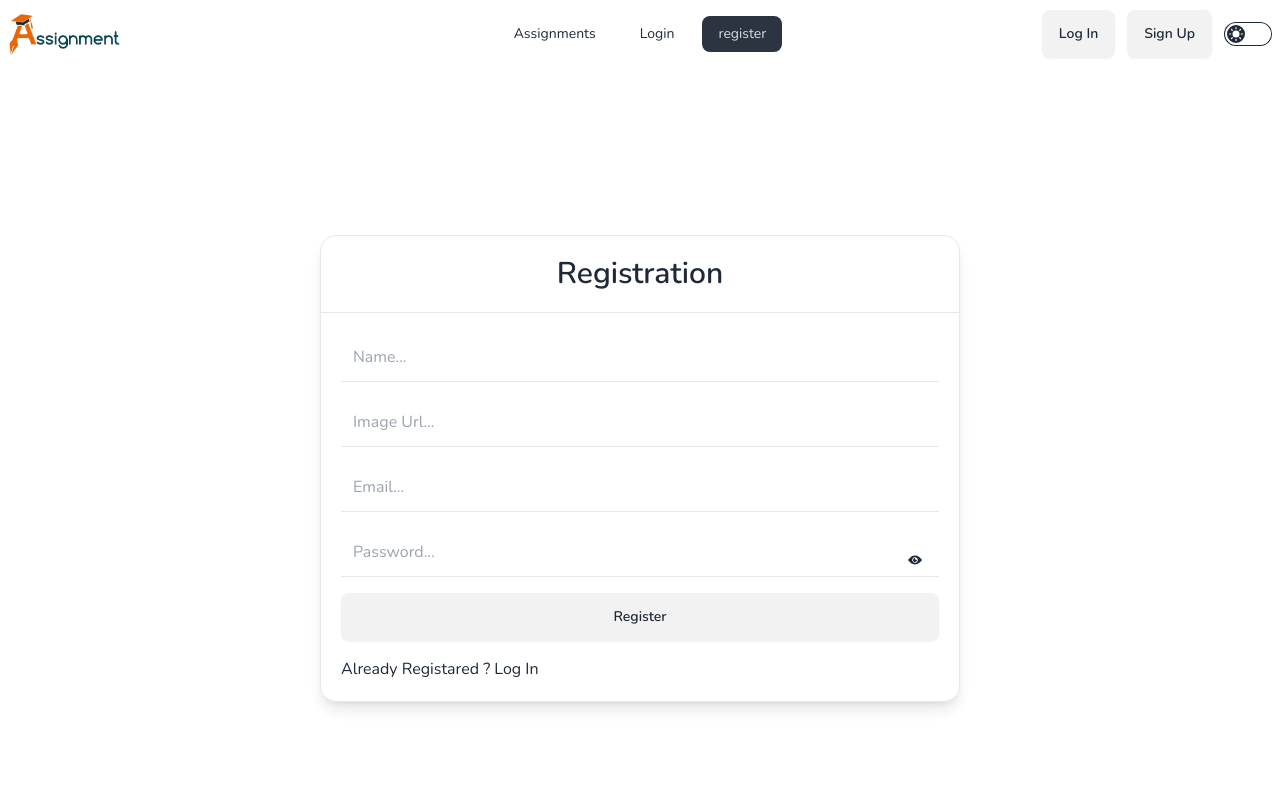
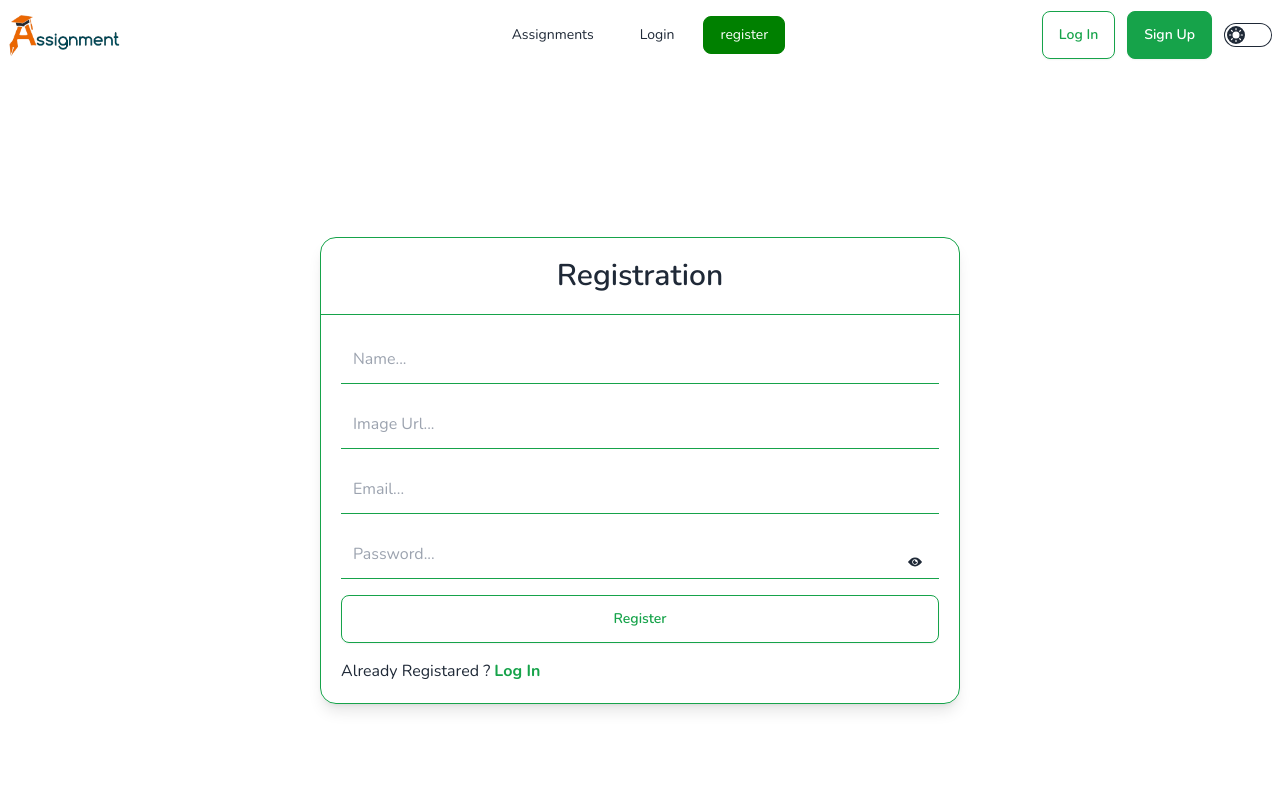
Before and after one commit to apponislam/assignments-client, a React (Vite) app: page /register in a window 1280 px wide. Shown: the top 800 px of the page. Built offline with nearby package versions, Linux system fonts and the light colour scheme; no server answers.

Commit message:
Design Updated

```diff
--- a/src/Components/Header/Header.jsx
+++ b/src/Components/Header/Header.jsx
@@ -122,10 +122,10 @@ const Header = () => {
                     ) : (
                         <>
                             <Link to="/login">
-                                <button className="btn">Log In</button>
+                                <button className="btn bg-transparent border-green-600 text-green-600 hover:bg-green-600 hover:text-white">Log In</button>
                             </Link>
                             <Link to="/register">
-                                <button className="btn">Sign Up</button>
+                                <button className="btn bg-green-600 border-green-600 text-white hover:bg-transparent hover:border-green-600 hover:text-green-600">Sign Up</button>
                             </Link>
                         </>
                     )}
--- a/src/Components/Home/AssignmentCard2.jsx
+++ b/src/Components/Home/AssignmentCard2.jsx
@@ -5,7 +5,7 @@ const AssignmentCard2 = ({ assignment }) => {
     const { _id, image, title, marks, deficulty } = assignment;
 
     return (
-        <div className="rounded-xl border shadow-lg relative">
+        <div className="rounded-xl border border-green-600 shadow-lg relative">
             <img className="h-64 object-cover rounded-xl w-full" src={image} alt="" />
             <p className="absolute top-4 right-4 bg-green-600 text-white px-4 py-2 rounded-3xl font-bold">{deficulty}</p>
             <div className="p-4">
@@ -15,7 +15,7 @@ const AssignmentCard2 = ({ assignment }) => {
                 </div>
                 <div>
                     <Link to={`/info/${_id}`}>
-                        <button className="btn w-full">View</button>
+                        <button className="btn w-full bg-transparent border-green-600 text-green-600 hover:bg-green-600 hover:text-white">View</button>
                     </Link>
                 </div>
             </div>
--- a/src/Components/LoginSignup/Login.jsx
+++ b/src/Components/LoginSignup/Login.jsx
@@ -110,21 +110,21 @@ const Login = () => {
     return (
         <div className="container mx-auto">
             <div className="flex items-center justify-center min-h-screen">
-                <div className="flex flex-col w-full md:w-3/4 lg:w-1/2 2xl:w-2/4 border shadow-lg rounded-2xl mx-3 md:mx-0">
-                    <div className="p-5 border-b">
+                <div className="flex flex-col w-full md:w-3/4 lg:w-1/2 2xl:w-2/4 border border-green-600 shadow-lg rounded-2xl mx-3 md:mx-0">
+                    <div className="p-5 border-b border-green-600">
                         <h1 className="text-center font-semibold text-2xl md:text-3xl">Log In</h1>
                     </div>
                     <div className="p-5">
                         <form onSubmit={logInButton}>
-                            <input className="w-full bg-transparent border-b p-3 focus-visible:outline-none mb-4" type="email" placeholder="Email..." name="email" required />
+                            <input className="w-full bg-transparent border-b p-3 focus-visible:outline-none mb-4 border-green-600" type="email" placeholder="Email..." name="email" required />
                             <br />
                             <div className="relative">
-                                <input className="w-full bg-transparent border-b p-3 focus-visible:outline-none mb-4" type={viewpass ? "text" : "password"} placeholder="Password..." name="password" required />
+                                <input className="w-full bg-transparent border-b p-3 focus-visible:outline-none mb-4 border-green-600" type={viewpass ? "text" : "password"} placeholder="Password..." name="password" required />
                                 <div onClick={() => setViewpass(!viewpass)} className="absolute top-1/2 right-2 -translate-x-2/4 -translate-y-2/4">
                                     {viewpass ? <IoIosEyeOff /> : <IoIosEye />}
                                 </div>
                             </div>
-                            <input className="btn w-full mb-4" type="submit" value="Log In" />
+                            <input className="btn w-full mb-4 bg-transparent border-green-600 text-green-600 hover:bg-green-600 hover:text-white" type="submit" value="Log In" />
                         </form>
                         <div>
                             <div className="flex justify-center items-center gap-4 p-3 shadow-md border rounded-lg mb-4 cursor-pointer" onClick={googleSignInButton}>
@@ -137,7 +137,10 @@ const Login = () => {
                             </div>
                         </div>
                         <p>
-                            Not a Member? <Link to="/register">Register</Link>
+                            Not a Member?{" "}
+                            <Link to="/register" className="text-green-600 font-bold">
+                                Register
+                            </Link>
                         </p>
                     </div>
                 </div>
--- a/src/Components/LoginSignup/Signup.jsx
+++ b/src/Components/LoginSignup/Signup.jsx
@@ -68,26 +68,29 @@ const Signup = () => {
     return (
         <div className="container mx-auto">
             <div className="flex items-center justify-center min-h-screen">
-                <div className="flex flex-col w-full md:w-3/4 lg:w-1/2 2xl:w-2/4 border shadow-lg rounded-2xl mx-3 md:mx-0">
-                    <div className="p-5 border-b">
+                <div className="flex flex-col w-full md:w-3/4 lg:w-1/2 2xl:w-2/4 border border-green-600 shadow-lg rounded-2xl mx-3 md:mx-0">
+                    <div className="p-5 border-b border-green-600">
                         <h1 className="text-center font-semibold text-2xl md:text-3xl">Registration</h1>
                     </div>
                     <div className="p-5">
                         <form onSubmit={signUpButton}>
-                            <input className="w-full bg-transparent border-b p-3 focus-visible:outline-none mb-4" type="text" placeholder="Name..." name="Name" required />
-                            <input className="w-full bg-transparent border-b p-3 focus-visible:outline-none mb-4" type="text" placeholder="Image Url..." name="image" required />
-                            <input className="w-full bg-transparent border-b p-3 focus-visible:outline-none mb-4" type="email" placeholder="Email..." name="email" required />
+                            <input className="w-full bg-transparent border-b p-3 focus-visible:outline-none mb-4 border-green-600" type="text" placeholder="Name..." name="Name" required />
+                            <input className="w-full bg-transparent border-b p-3 focus-visible:outline-none mb-4 border-green-600" type="text" placeholder="Image Url..." name="image" required />
+                            <input className="w-full bg-transparent border-b p-3 focus-visible:outline-none mb-4 border-green-600" type="email" placeholder="Email..." name="email" required />
                             <br />
                             <div className="relative">
-                                <input className="w-full bg-transparent border-b p-3 focus-visible:outline-none mb-4" type={viewpass ? "text" : "password"} placeholder="Password..." name="password" required />
+                                <input className="w-full bg-transparent border-b p-3 focus-visible:outline-none mb-4 border-green-600" type={viewpass ? "text" : "password"} placeholder="Password..." name="password" required />
                                 <div onClick={() => setViewpass(!viewpass)} className="absolute top-1/2 right-2 -translate-x-2/4 -translate-y-2/4">
                                     {viewpass ? <IoIosEyeOff /> : <IoIosEye />}
                                 </div>
                             </div>
-                            <input className="btn w-full mb-4" type="submit" value="Register" />
+                            <input className="btn w-full mb-4 bg-transparent border-green-600 text-green-600 hover:bg-green-600 hover:text-white" type="submit" value="Register" />
                         </form>
                         <p>
-                            Already Registared ? <Link to="/login">Log In</Link>
+                            Already Registared ?{" "}
+                            <Link to="/login" className="text-green-600 font-bold">
+                                Log In
+                            </Link>
                         </p>
                     </div>
                 </div>
--- a/src/Components/PendingAssignment/PendingAssignment.jsx
+++ b/src/Components/PendingAssignment/PendingAssignment.jsx
@@ -38,7 +38,7 @@ const PendingAssignment = () => {
                                     <td>{pendingAssignment.status ? "Completed" : "Pending"}</td>
                                     <td className="text-right">
                                         <Link to={`/Check/${pendingAssignment._id}`}>
-                                            <button className="btn">Give Mark</button>
+                                            <button className="btn bg-transparent border-green-600 text-green-600 hover:bg-green-600 hover:text-white">Give Mark</button>
                                         </Link>
                                     </td>
                                 </tr>
--- a/src/index.css
+++ b/src/index.css
@@ -10,3 +10,22 @@ body {
 .react-datepicker-wrapper {
     width: 100%;
 }
+
+.menu li > *:not(ul, .menu-title, details, .btn):active,
+.menu li > *:not(ul, .menu-title, details, .btn).active,
+.menu li > details > summary:active {
+    background-color: green;
+    color: white;
+    border: 1px solid green;
+}
+
+:where(.menu li:not(.menu-title, .disabled) > *:not(ul, details, .menu-title)):not(.active, .btn):hover,
+:where(.menu li:not(.menu-title, .disabled) > details > summary:not(.menu-title)):not(.active, .btn):hover {
+    background-color: transparent;
+    border: 1px solid green;
+}
+
+.menu :where(li:not(.menu-title) > *:not(ul, details, .menu-title, .btn)),
+.menu :where(li:not(.menu-title) > details > summary:not(.menu-title)) {
+    border: 1px solid transparent;
+}
```
Also changed, not shown: src/Components/Assignments/Assignment.jsx (+4 -4 lines), src/Components/Assignments/SubmitAssignment.jsx (+5 -5 lines), src/Components/Assignments/UpdateAssignment.jsx (+10 -10 lines), src/Components/CreateAssignment/CreateAssignment.jsx (+9 -9 lines), src/Components/PendingAssignment/GiveMark.jsx (+5 -5 lines).
